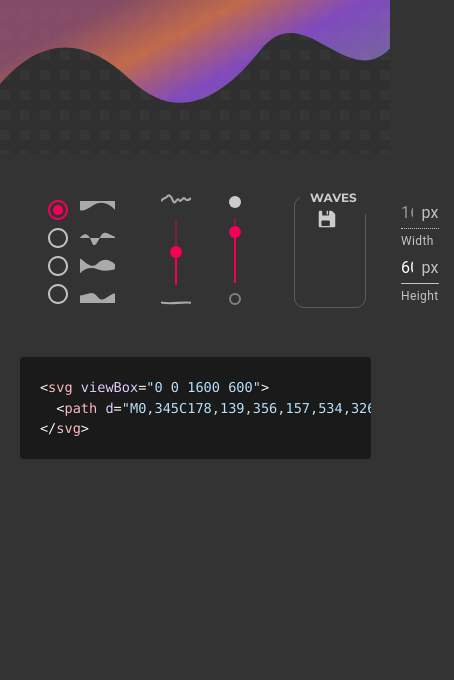
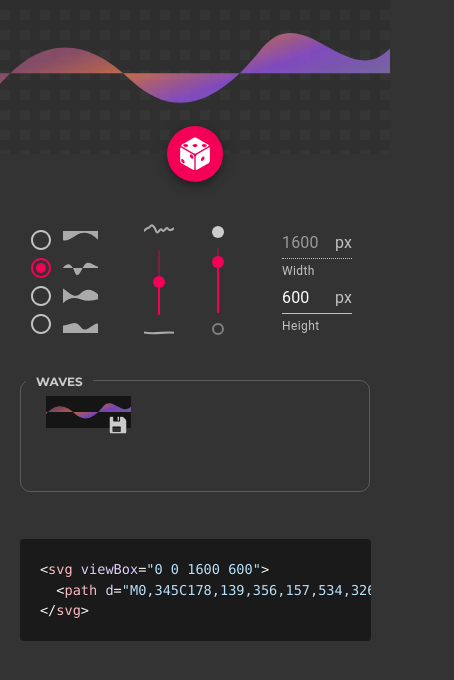
Before and after one commit to rplumlee/headbutt-io, a Gatsby site: page /waveBackground in a window 390 px wide. Shown: the whole page, 454 px wide, since content can reach past the window. Built offline with nearby package versions, Linux system fonts and the light colour scheme; Gatsby itself is replaced by a stand-in of ours; some packages are replaced by stand-ins of ours.

Commit message:
push waves app

```diff
--- a/src/components/WaveBuilder.jsx
+++ b/src/components/WaveBuilder.jsx
@@ -161,7 +161,7 @@ export default function WaveBuilder() {
   const [number, setNumber] = React.useState(1)
   const [opacity, setOpacity] = React.useState(0.8)
   const [bumps, setBumps] = React.useState(3)
-  const [orientation, setOrientation] = React.useState('top')
+  const [orientation, setOrientation] = React.useState('middle-1')
   const [intensity, setIntensity] = React.useState(3)
   const [width, setWidth] = React.useState(1600)
   const [height, setHeight] = React.useState(600)
@@ -538,7 +538,10 @@ export default function WaveBuilder() {
               )
             })}
           </div>
-          <div style={{ width: 100, marginLeft: 20 }}>
+          <div
+            style={{ width: 100, marginLeft: 20 }}
+            className="wave-dimensions-controls"
+          >
             <FormControl>
               <Input
                 id="standard-adornment-weight"
--- a/src/styles/waveBuilder.scss
+++ b/src/styles/waveBuilder.scss
@@ -31,6 +31,10 @@ body pre {
   border-radius: 14px;
   padding: 40px;
   align-items: center;
+  max-width: 100%;
+  flex-wrap: wrap;
+  justify-content: center;
+  position: relative;
 
   .MuiRadio-root {
     padding: 2px;
@@ -119,6 +123,13 @@ body pre {
       justify-content: center;
     }
 
+    @media (max-width: 900px) {
+      margin: 40px auto 0 auto;
+      > div {
+        padding: 5px 10px;
+      }
+    }
+
     svg {
       opacity: 1;
       background: #151515;
@@ -130,6 +141,30 @@ body pre {
       svg {
         font-size: 22px !important;
       }
+    }
+  }
+
+  @media (max-width: 900px) {
+    .wave-dimensions-controls {
+      order: 2;
+    }
+    .wave-icons-container {
+      order: 4;
+    }
+    .MuiFab-root {
+      order: 3;
+    }
+  }
+  @media (max-width: 600px) {
+    padding-top: 70px;
+    padding-left: 3px;
+    padding-right: 3px;
+
+    > .MuiFab-root {
+      position: absolute;
+      top: 0;
+      transform: translate(-50%, -50%);
+      left: 50%;
     }
   }
 
```
